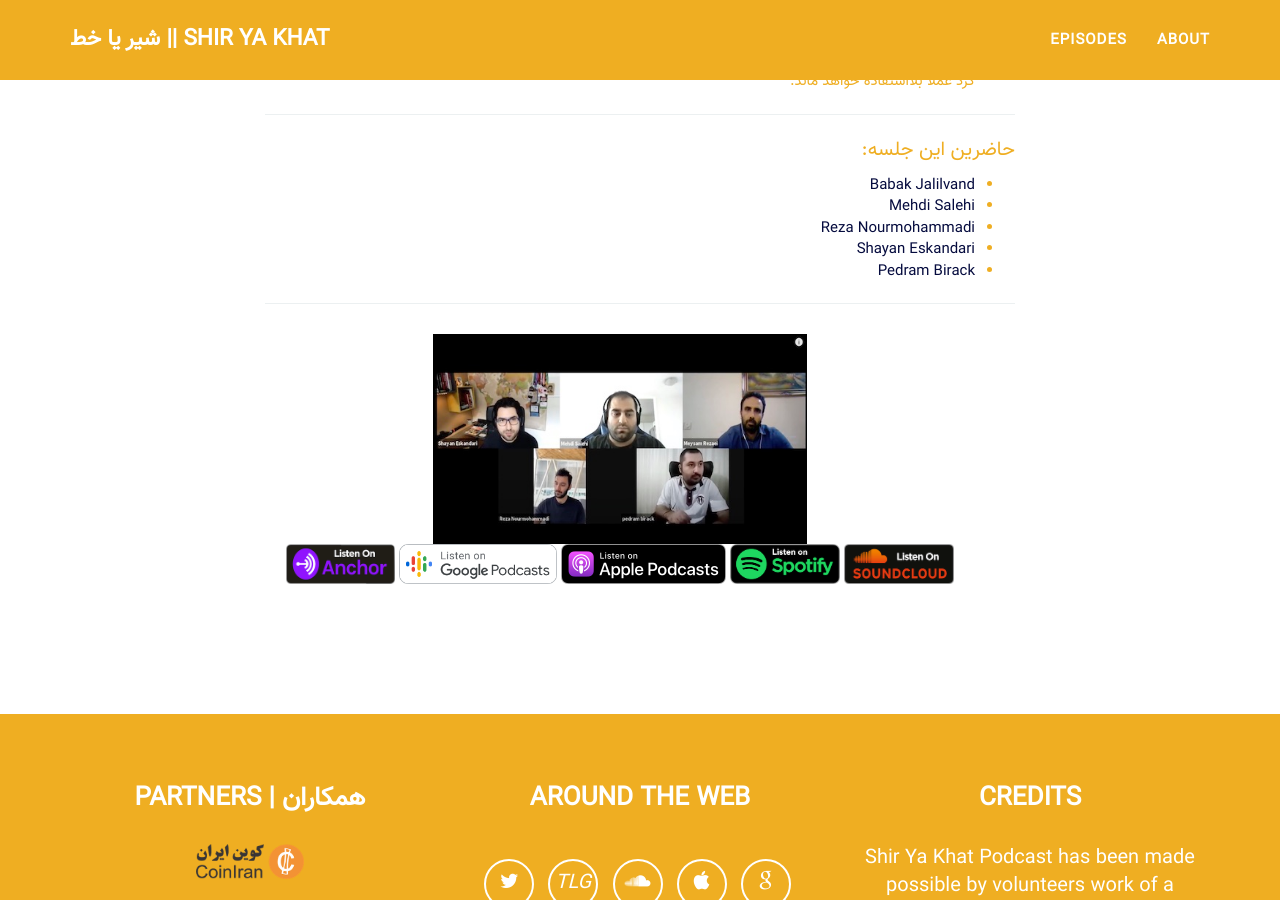
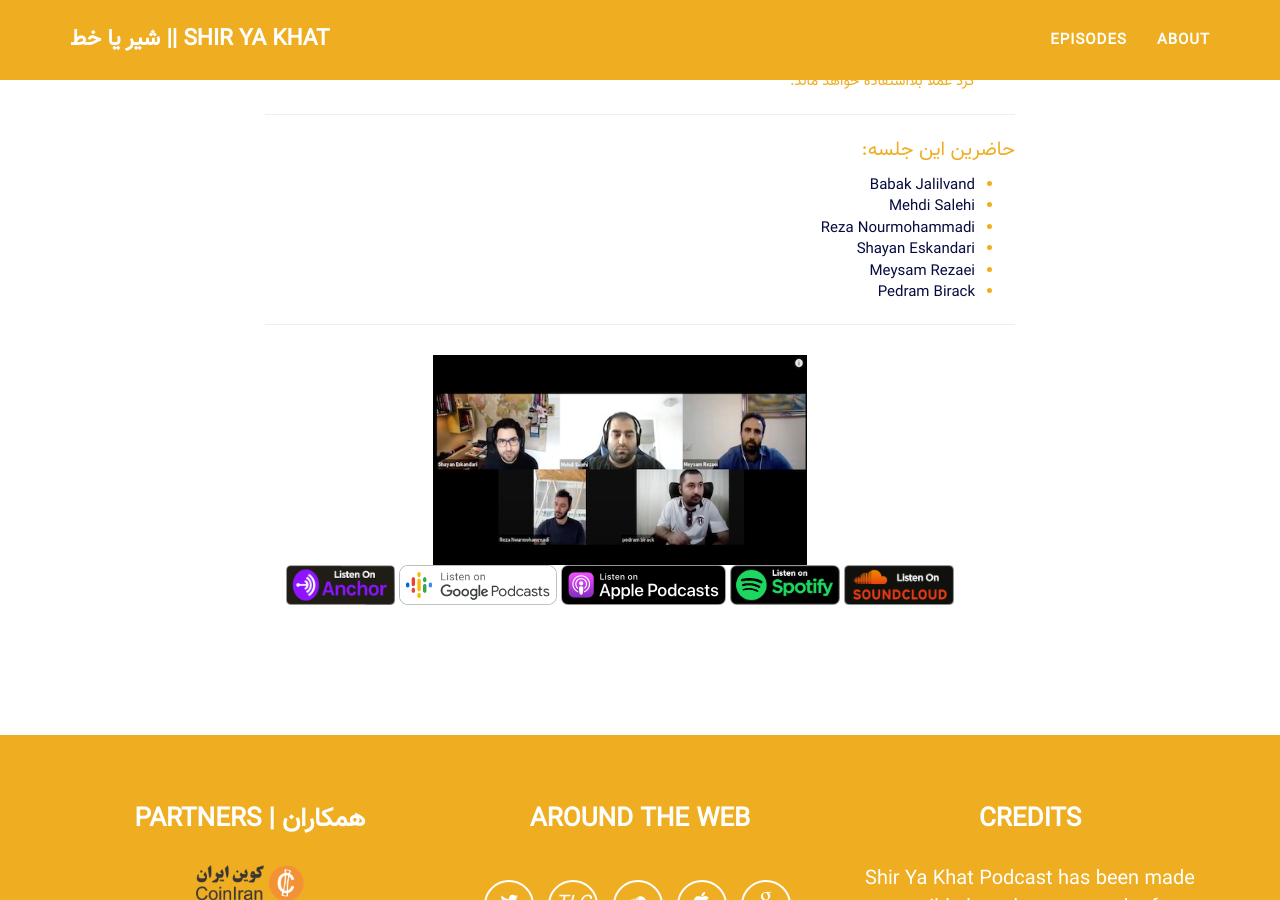
Before and after one commit to shiryakhat/website, a Jekyll site: the page built from _posts/2020-07-30-defi-stable-coins.markdown, in a window 1280 px wide and 900 px high, scrolled down 1896 px. Built offline with Jekyll 4.4.1, drawn with Linux system fonts in a browser that asks for light colours.

Commit message:
add missing name

```diff
--- a/_posts/2020-07-30-defi-stable-coins.markdown
+++ b/_posts/2020-07-30-defi-stable-coins.markdown
@@ -55,6 +55,7 @@ google_podcast: https://podcasts.google.com/feed/aHR0cHM6Ly9hbmNob3IuZm0vcy8xMWF
 - [Mehdi Salehi](https://twitter.com/GreatSaoshyant)
 - [Reza Nourmohammadi](https://www.instagram.com/rezanmmd/)
 - [Shayan Eskandari](https://twitter.com/sbetamc)
+- [Meysam Rezaei](https://twitter.com/meysamrezaei)
 - [Pedram Birack](https://twitter.com/pedrambirack)
 
 -----------------------------------------------------------------------
```
